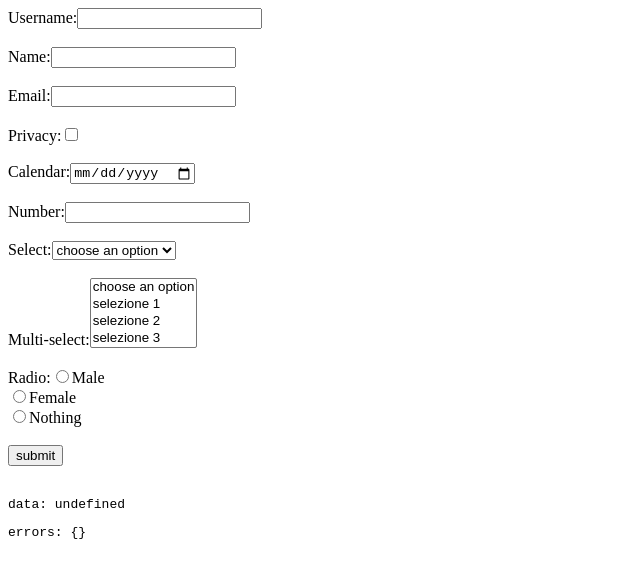
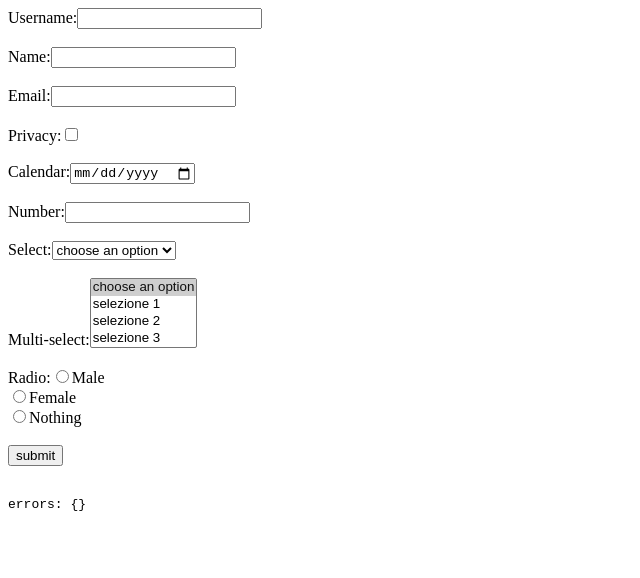
Before and after one commit to Randagio13/rapid-form, a React (Create React App) app: page / in a window 1280 px wide. Shown: the top 578 px of the page, without its empty margins (0-640 px from the left). Built offline with nearby package versions, Linux system fonts and the light colour scheme.

Commit message:
test(core): added new

```diff
--- a/src/index.tsx
+++ b/src/index.tsx
@@ -3,15 +3,14 @@ import * as ReactDOM from 'react-dom'
 import useRapidForm from './hooks/useRapidForm'
 
 const Form = () => {
-  const { data, errors, validation, handleSubmit, reset } = useRapidForm()
-  console.log('data :', data)
+  const { errors, validation, handleSubmit, reset } = useRapidForm()
   console.log('errors :', errors)
   const s = (values: any, errors: any) => {
     console.log('values s function :', values, errors)
     reset()
   }
   return (
-    <form autoComplete="off" onSubmit={handleSubmit(s)}>
+    <form id="rapidForm" autoComplete="off" onSubmit={handleSubmit(s)}>
       <label>Username:</label>
       <input name="username" ref={validation} required />
       <label id="username-error">{errors.username?.message}</label>
@@ -57,17 +56,21 @@ const Form = () => {
         name="selectDataMultiple"
         data-typevalue="array"
         ref={validation}
-        defaultValue={[]}
+        defaultValue={['']}
+        required
       >
         <option value="">choose an option</option>
         <option value="selezione 1">selezione 1</option>
         <option value="selezione 2">selezione 2</option>
         <option value="selezione 3">selezione 3</option>
       </select>
+      <label id="selectDataMultiple-error">
+        {errors.selectDataMultiple?.message}
+      </label>
       <br />
       <br />
       <label>Radio:</label>
-      <input name="radio" type="radio" ref={validation} value="male" />
+      <input required name="radio" type="radio" ref={validation} value="male" />
       Male
       <br />
       <input name="radio" type="radio" ref={validation} value="female" />
@@ -75,17 +78,12 @@ const Form = () => {
       <br />
       <input name="radio" type="radio" ref={validation} value="" />
       Nothing
+      <label id="radio-error">{errors.radio?.message}</label>
       <br />
       <br />
       <button type="submit">submit</button>
       <br />
       <br />
-      {/* <button type="reset" onClick={reset}>
-        reset
-      </button>
-      <br />
-      <br /> */}
-      <pre>{`data: ${JSON.stringify(data, null, 2)}`}</pre>
       <pre>{`errors: ${JSON.stringify(errors, null, 2)}`}</pre>
     </form>
   )
```
Also changed, not shown: 2 other files (tests, documents, lock files or other folders).
